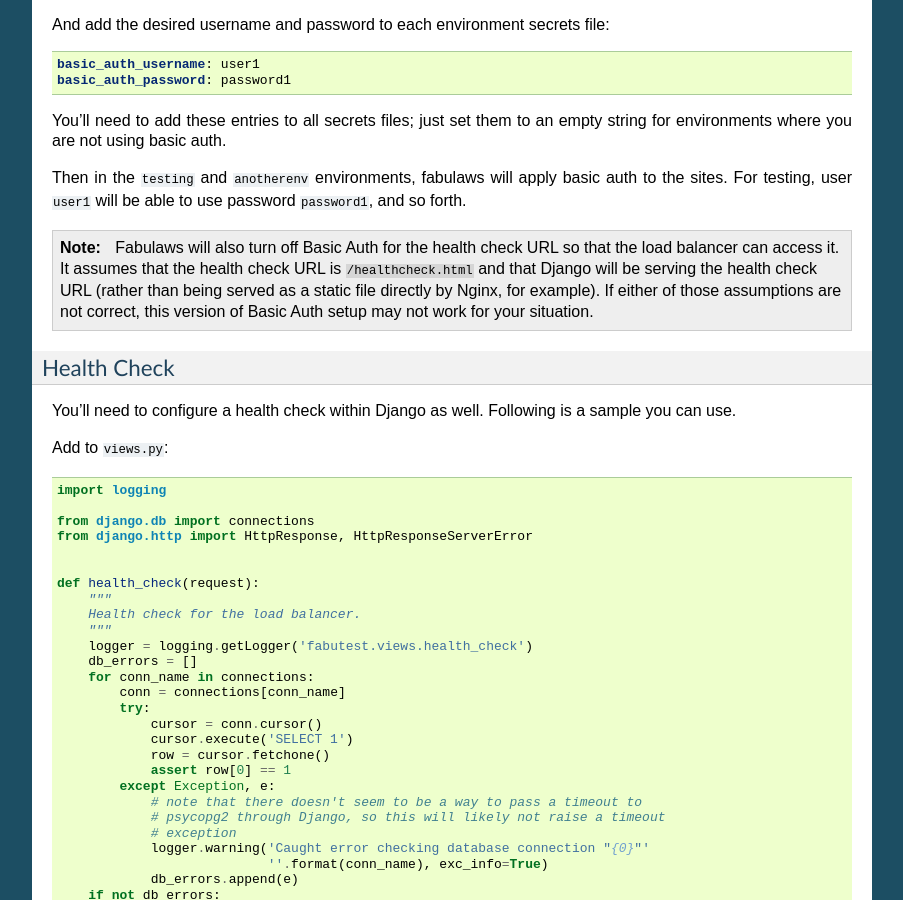
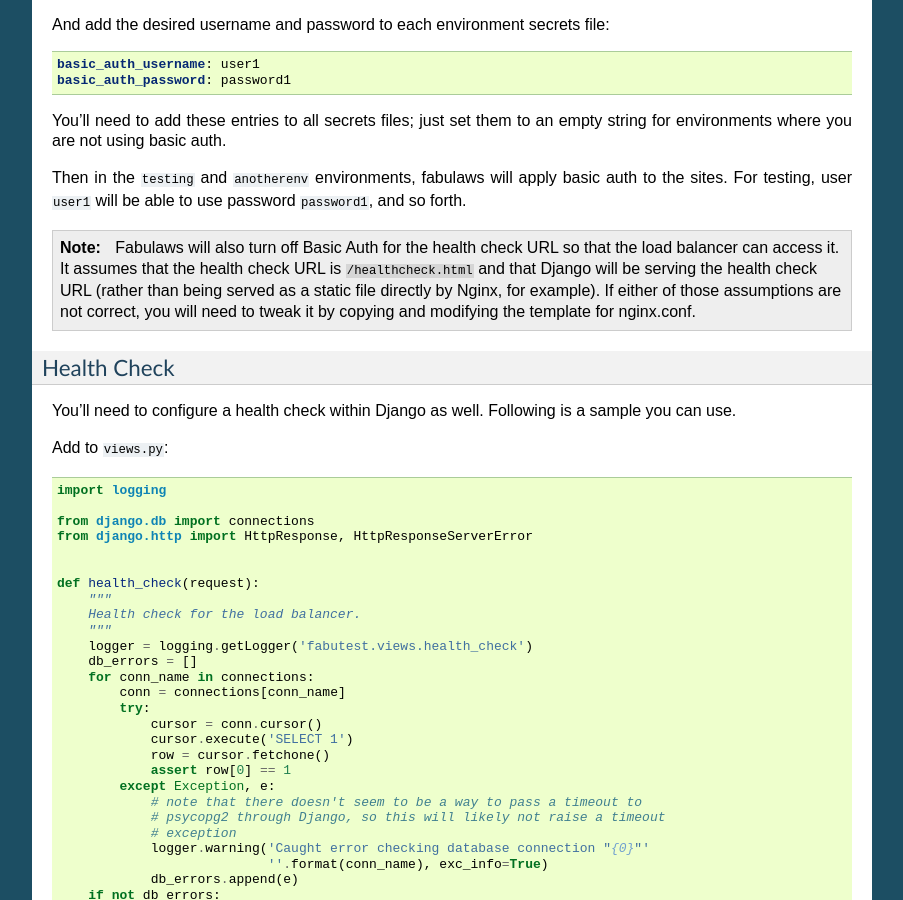
Before and after one commit to caktus/fabulaws, a Sphinx documentation site: the page built from docs/initial-setup.rst, in a window 1280 px wide and 900 px high, scrolled down 11513 px. Shown: the whole window, without its empty margins (198-1101 px from the left). Built offline with Sphinx 7.4.7, drawn with Linux system fonts in a browser that asks for light colours.

Commit message:
Provide workaround

```diff
--- a/docs/initial-setup.rst
+++ b/docs/initial-setup.rst
@@ -303,8 +303,8 @@ basic auth to the sites. For testing, user ``user1`` will be able to use passwor
    Fabulaws will also turn off Basic Auth for the health check URL so that the load balancer
    can access it. It assumes that the health check URL is ``/healthcheck.html`` and that Django will
    be serving the health check URL (rather than being served as a static file directly by Nginx, for
-   example). If either of those assumptions are not correct, this version of Basic Auth setup may
-   not work for your situation.
+   example). If either of those assumptions are not correct, you will need to tweak it by copying
+   and modifying the template for nginx.conf.
 
 Health Check
 ++++++++++++
```
